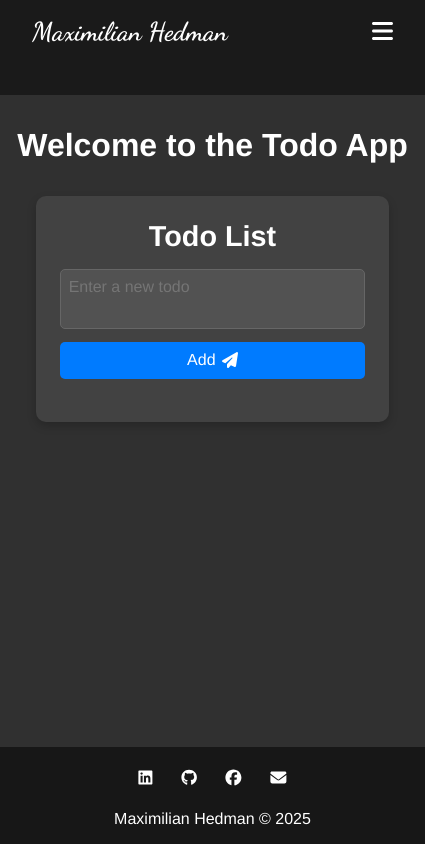
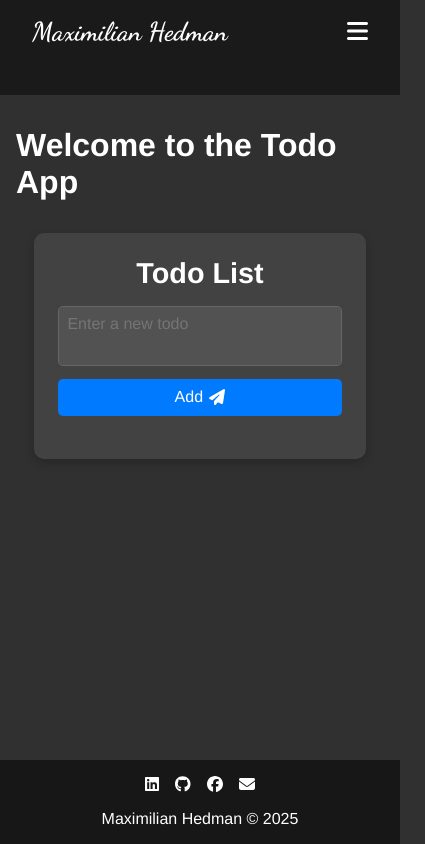
Before and after one commit to MaximilianHedman/Todo_List, a React (Vite) app in the folder vite-project/: page / in a window 390 px wide. Shown: the whole page, 425 px wide, since content can reach past the window. Built offline with nearby package versions, Linux system fonts and the light colour scheme.

Commit message:
fixed some code structure

```diff
--- a/vite-project/src/components/Footer/Footer.scss
+++ b/vite-project/src/components/Footer/Footer.scss
@@ -10,10 +10,10 @@ footer {
     gap: 1rem;
     background-color: colors.$footer-background-color;
 
-    svg {
-        padding: .4rem;
-
-        path:hover {
+    a[href*="linkedin"] svg:hover,
+    a[href*="github"] svg:hover,
+    a[href*="facebook"] svg:hover {
+        path {
             fill: colors.$footer-icon-hover-color;
         }
     }
--- a/vite-project/src/components/Navbar/Navbar.scss
+++ b/vite-project/src/components/Navbar/Navbar.scss
@@ -25,45 +25,45 @@ nav {
     }
 
     .menu-toggle {
+        font-size: 24px;
+        border: none;
+        cursor: pointer;
         background: none;
-        border: none;
-        font-size: 24px;
-        cursor: pointer;
     }
 
     .mobile-menu {
         display: flex;
         flex-direction: column;
+        align-items: center;
+        padding: 1rem 0;
         width: 100%;
-        align-items: center;
+        max-height: 0;
+        gap: 1rem;
+        overflow: hidden;
+        transition: max-height 0.3s ease-in-out;
         background-color: colors.$nav-mobile-menu-background-color;
-        gap: 1rem;
-        padding: 1rem 0;
-        transition: max-height 0.3s ease-in-out;
-        overflow: hidden;
-        max-height: 0;
 
         &.open {
             max-height: 500px;
         }
 
         ul {
-            list-style: none;
             display: flex;
             flex-direction: column;
+            align-items: center;
+            list-style: none;
             width: 100%;
-            align-items: center;
 
             li {
-                width: 100%;
                 text-align: center;
                 padding: 1rem 0;
+                width: 100%;
                 border-bottom: 1px solid colors.$nav-mobile-menu-li-border-bottom-color;
 
                 a {
+                    display: block;
                     text-decoration: none;
                     font-size: 18px;
-                    display: block;
                     width: 100%;
                 }
             }
@@ -72,6 +72,10 @@ nav {
 
     .nav-links-desktop {
         display: none;
+
+        a:hover {
+            color: colors.$nav-links-desktop-a-hover;
+        }
     }
 
     @media (min-width: 933px) {
--- a/vite-project/src/components/TodoApp/TodoApp.jsx
+++ b/vite-project/src/components/TodoApp/TodoApp.jsx
@@ -7,8 +7,7 @@ import TodoCompleteMsg from "./TodoCompleteMsg/TodoCompleteMsg";
 import "./TodoApp.scss";
 
 const TodoApp = () => {
-    const { todos, addTodo, toggleTodo, toggleOngoing, handleDeleteTodo, modal, closeModal } =
-        useContext(TodoContext);
+    const { todos, addTodo, toggleTodo, toggleOngoing, handleDeleteTodo, modal, closeModal } = useContext(TodoContext);
 
     const allCompleted = todos.length > 0 && todos.every(todo => todo.completed);
 
@@ -16,14 +15,13 @@ const TodoApp = () => {
         <main className="todo-app">
             <h2>Todo List</h2>
             <TodoForm onAddTodo={addTodo} />
+            <TodoCompleteMsg allCompleted={allCompleted} />
             <TodoList
                 todos={todos}
                 onToggleDone={toggleTodo}
                 onDeleteTodo={handleDeleteTodo}
                 onToggleOngoing={toggleOngoing}
             />
-
-            <TodoCompleteMsg allCompleted={allCompleted} />
 
             {modal.isVisible && (
                 <Modal onClose={closeModal} onConfirm={modal.confirmAction ? modal.confirmAction : null}>
--- a/vite-project/src/components/TodoApp/TodoApp.scss
+++ b/vite-project/src/components/TodoApp/TodoApp.scss
@@ -1,14 +1,14 @@
 @use '../../partials/colors';
 
 .todo-app {
+    text-align: center;
+    margin: auto;
+    padding: 1.5rem;
+    border-radius: 10px;
     width: 90%;
     max-width: 400px;
+    box-shadow: colors.$todo-app-box-shadow;
     background-color: colors.$todo-app-background-color;
-    padding: 1.5rem;
-    border-radius: 10px;
-    margin: auto;
-    text-align: center;
-    box-shadow: colors.$todo-app-box-shadow;
 
     h2 {
         font-size: 1.8rem;
--- a/vite-project/src/components/TodoApp/TodoCompleteMsg/TodoCompleteMsg.scss
+++ b/vite-project/src/components/TodoApp/TodoCompleteMsg/TodoCompleteMsg.scss
@@ -2,22 +2,21 @@
 
 .complete-msg {
     text-align: center;
-    margin-top: 1rem;
     font-size: 1.5rem;
     font-weight: bold;
+    margin-top: 1rem;
+    animation: fadeIn 1s ease-in-out, bounce 1s infinite alternate;
     color: colors.$todo-complete-msg-color;
-    animation: fadeIn 1s ease-in-out, bounce 1s infinite alternate;
 
     p {
-        background-color: colors.$todo-complete-msg-p-background-color;
         display: inline-block;
         padding: 0.8rem 1.5rem;
         border-radius: 10px;
         box-shadow: colors.$todo-complete-msg-p-box-shadow;
+        background-color: colors.$todo-complete-msg-p-background-color;
     }
 }
 
-// Fade-in effect
 @keyframes fadeIn {
     from {
         opacity: 0;
@@ -30,7 +29,6 @@
     }
 }
 
-// Bouncing effect for fun animation
 @keyframes bounce {
     from {
         transform: translateY(0);
--- a/vite-project/src/components/TodoApp/TodoForm/TodoForm.scss
+++ b/vite-project/src/components/TodoApp/TodoForm/TodoForm.scss
@@ -3,19 +3,19 @@
 .todo-form {
     display: flex;
     flex-direction: column;
+    margin-bottom: 1.2rem;
     gap: 0.8rem;
-    margin-bottom: 1.2rem;
 
     textarea {
-        width: 100%;
-        min-height: 60px;
         padding: 0.5rem;
         border: 1px solid colors.$todo-form-textarea-border-color;
         border-radius: 5px;
+        width: 100%;
+        max-height: 120px;
+        min-height: 60px;
+        resize: none;
         font-size: 1rem;
         background-color: colors.$todo-form-textarea-background-color;
-        resize: none;
-        max-height: 120px;
         overflow: auto;
     }
 
@@ -24,15 +24,15 @@
         justify-content: center;
         align-items: center;
         gap: .4rem;
-        background-color: colors.$todo-form-btn-add-background-color;
         padding: 0.6rem;
         border: none;
         border-radius: 5px;
         font-size: 1rem;
-        cursor: pointer;
         transition: 0.3s;
+        background-color: colors.$todo-form-btn-add-background-color;
 
         &:hover {
+            cursor: pointer;
             background-color: colors.$todo-form-btn-add-hover-background-color;
         }
     }
--- a/vite-project/src/components/TodoApp/TodoItem/TodoItem.scss
+++ b/vite-project/src/components/TodoApp/TodoItem/TodoItem.scss
@@ -2,21 +2,21 @@
 
 .todo-item {
     display: flex;
+    flex-wrap: wrap;
+    justify-content: space-between;
     align-items: center;
-    justify-content: space-between;
-    flex-wrap: wrap;
-    background-color: colors.$todo-item-background-color;
+    gap: .7rem;
     padding: 1rem;
     border-radius: 8px;
     box-shadow: colors.$todo-item-box-shadow;
-    gap: .7rem;
+    background-color: colors.$todo-item-background-color;
 
     p {
         flex: 1;
         font-size: 1rem;
         margin-right: 1rem;
+        text-align: left;
         word-break: break-word;
-        text-align: left;
 
         &.completed-task {
             color: colors.$todo-item-completed-task-p-color;
@@ -37,8 +37,8 @@
 
     .button-group {
         display: flex;
-        flex-direction: column; // Stack buttons vertically
-        align-items: flex-end; // Align buttons to the right
+        flex-direction: column;
+        align-items: flex-end;
         gap: 0.5rem;
     }
 
@@ -51,9 +51,9 @@
         border: none;
         border-radius: 5px;
         font-size: 0.9rem;
-        cursor: pointer;
         transition: 0.3s;
         width: 100px;
+        cursor: pointer;
 
         &.btn-start {
             background-color: colors.$todo-item-btn-start-background-color;
--- a/vite-project/src/index.scss
+++ b/vite-project/src/index.scss
@@ -15,7 +15,7 @@ html, #root {
     justify-content: space-between;
     scroll-behavior: smooth;
     height: 100%;
-    min-width: 425px;
+    min-width: 400px;
     background-color: colors.$global-background-color;
 }
 
@@ -37,9 +37,9 @@ ul {
     flex-direction: row;
     justify-content: center;
     align-items: center;
+    gap: 1rem;
     list-style: none;
     width: 100%;
-    gap: 1rem;
 }
 
 a {
--- a/vite-project/src/pages/About/About.scss
+++ b/vite-project/src/pages/About/About.scss
@@ -4,13 +4,13 @@
     display: flex;
     flex-direction: column;
     align-items: center;
-    width: 85%;
+    gap: 2rem;
     margin: 2rem auto;
-    gap: 2rem;
     padding: 2rem;
     border-radius: .5rem;
+    width: 85%;
+    max-width: 1024px;
     background-color: colors.$about-container-background-color;
-    max-width: 1024px;
 
     h1,
     h2 {
@@ -31,12 +31,12 @@
         display: flex;
         flex-direction: column;
         align-items: flex-start;
-        list-style: none;
-        width: 100%;
+        flex: 1 1 clamp(300px, 50%, 600px);
         padding: 1rem;
         border-radius: .5rem;
+        width: 100%;
+        list-style: none;
         background-color: colors.$about-section-ul-background-color;
-        flex: 1 1 clamp(300px, 50%, 600px);
 
         .add-color,
         .start-color,
```
Also changed, not shown: vite-project/src/components/Modal/Modal.scss (+17 -19 lines), vite-project/src/utils/icons.js (+14 -1 lines), vite-project/src/main.jsx (line endings or trailing spaces).
